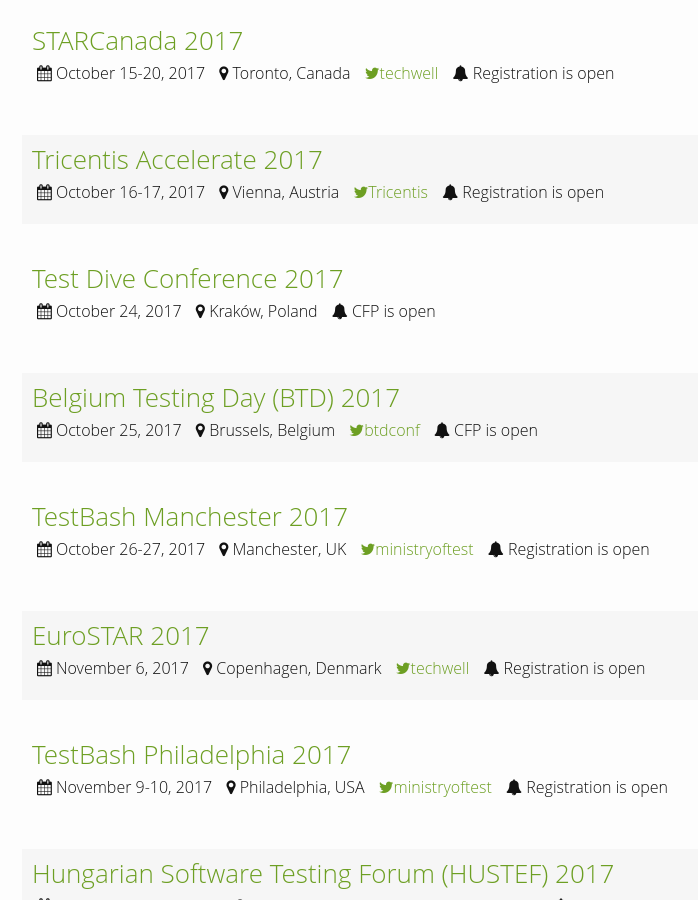
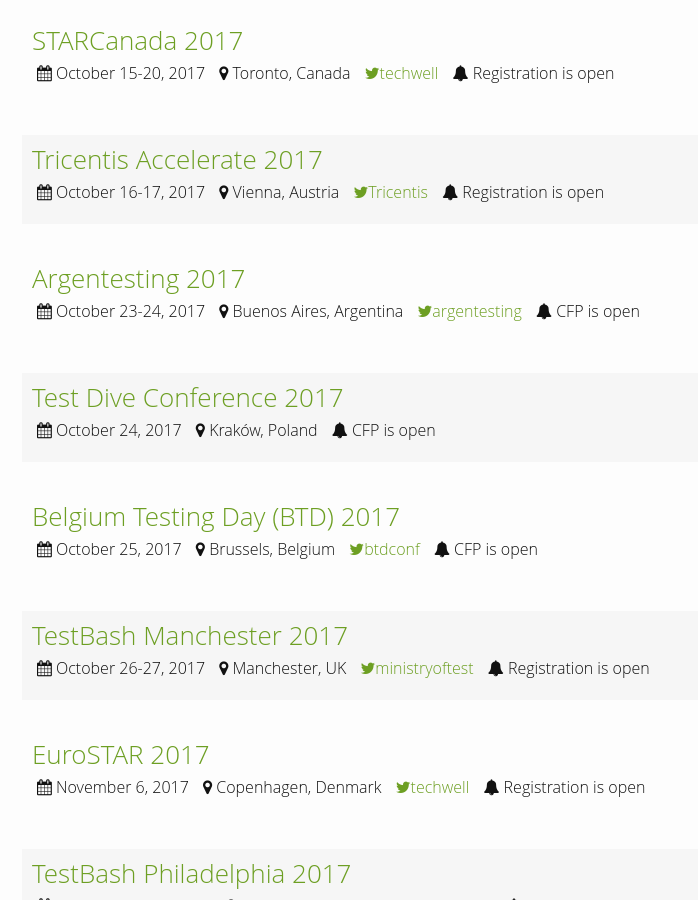
Before and after one commit to TestingConferences/testingconferences.github.io, a Jekyll site: the page built from index.html, in a window 1280 px wide and 900 px high, scrolled down 3121 px. Shown: the whole window, without its empty margins (248-946 px from the left). Built offline with Jekyll 4.4.1, drawn with Linux system fonts in a browser that asks for light colours.

Commit message:
argentesting2017

```diff
--- a/_data/current.yml
+++ b/_data/current.yml
@@ -172,6 +172,13 @@
   twitter: Tricentis
   status: Registration is open
 
+- name: Argentesting 2017
+  location: Buenos Aires, Argentina
+  dates: "October 23-24, 2017"
+  url: http://argentesting.com/
+  twitter: argentesting
+  status: CFP is open
+
 - name: Test Dive Conference 2017
   location: Kraków, Poland
   dates: "October 24, 2017"
--- a/_data/past.yml
+++ b/_data/past.yml
@@ -341,6 +341,11 @@
   location: Wellington, New Zealand
   dates: "October 20th, 2016"
   url: http://www.wetest.co.nz/
+
+- name: Argentesting 2016
+  location: Buenos Aires, Argentina
+  dates: "October 18th, 2016"
+  url: http://argentesting.com/ediciones/edicion-2016/
 
 - name: QA&Test 2016
   location: Bilbao, Spain
```
